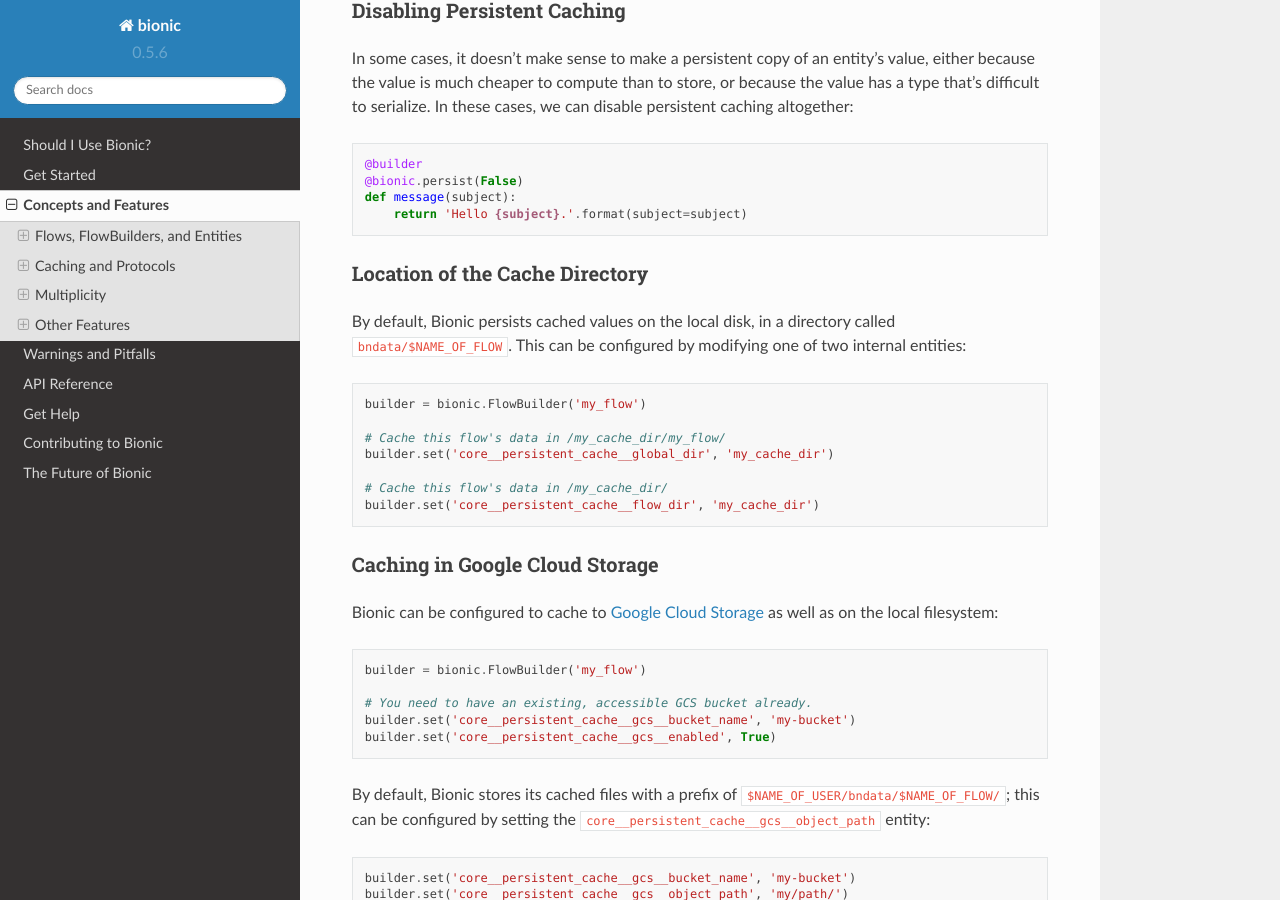
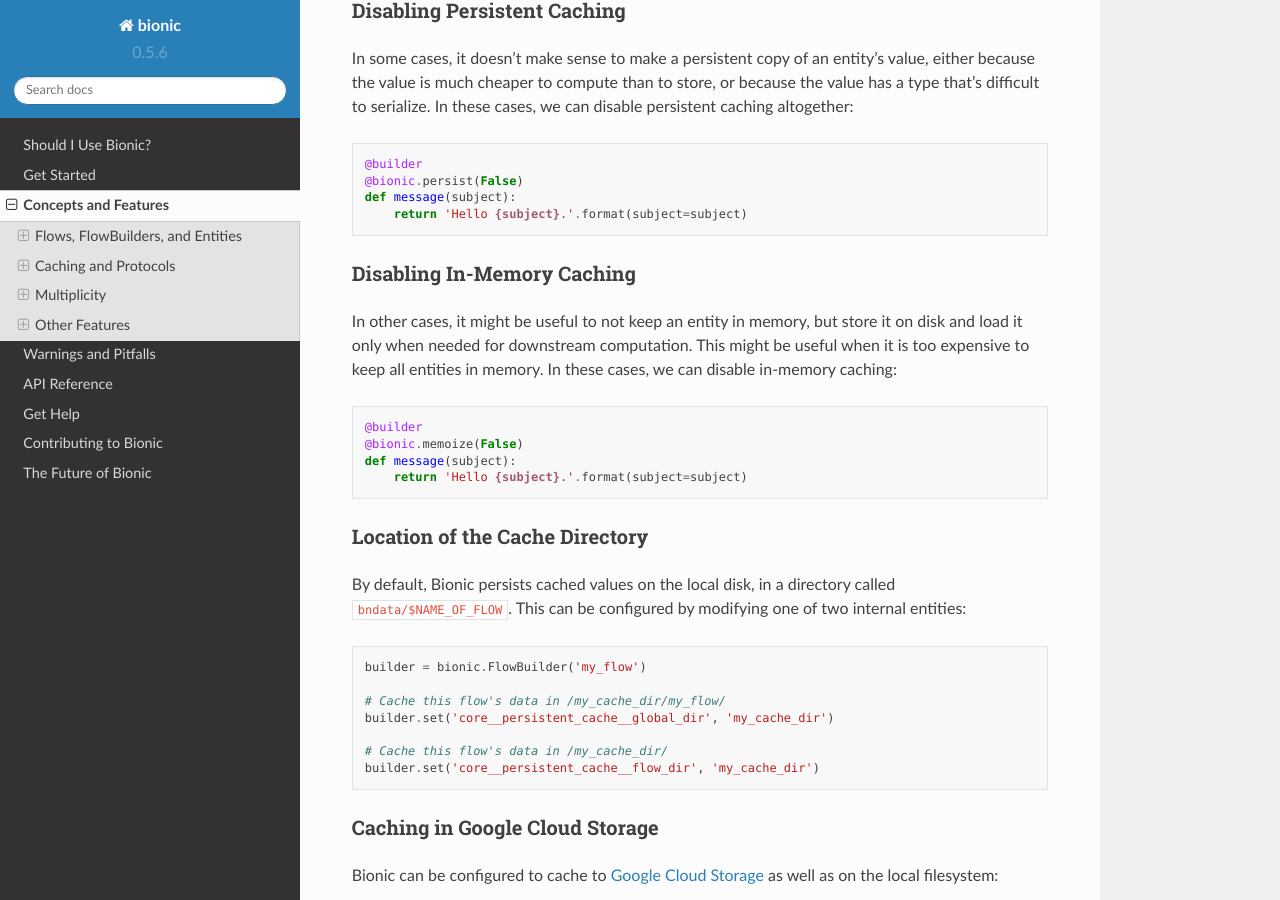
Before and after one commit to square/bionic, a Sphinx documentation site: the page built from docs/concepts.rst, in a window 1280 px wide and 900 px high, scrolled down 5616 px. Built offline with Sphinx 7.4.7 and the Read the Docs theme 2.0.0, drawn with Linux system fonts in a browser that asks for light colours.

Commit message:
Added 'Disabling In-Memory Caching' section to documentation
This section explains the behavior introduced by memoize decorator

```diff
--- a/docs/concepts.rst
+++ b/docs/concepts.rst
@@ -313,6 +313,23 @@
     @bionic.persist(False)
     def message(subject):
         return 'Hello {subject}.'.format(subject=subject)
+
+
+Disabling In-Memory Caching
+............................
+
+In other cases, it might be useful to not keep an entity in memory, but store
+it on disk and load it only when needed for downstream computation. This might
+be useful when it is too expensive to keep all entities in memory. In these
+cases, we can disable in-memory caching:
+
+.. code-block:: python
+
+    @builder
+    @bionic.memoize(False)
+    def message(subject):
+        return 'Hello {subject}.'.format(subject=subject)
+
 
 Location of the Cache Directory
 ...............................
```
